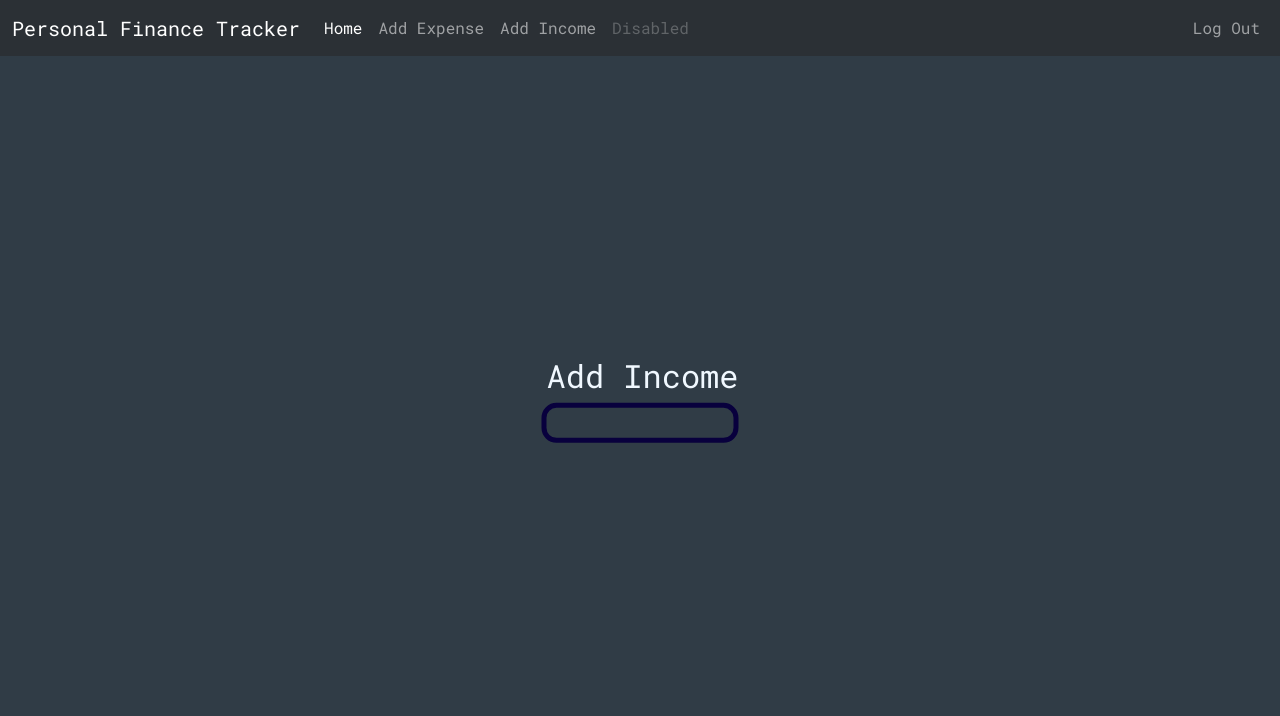
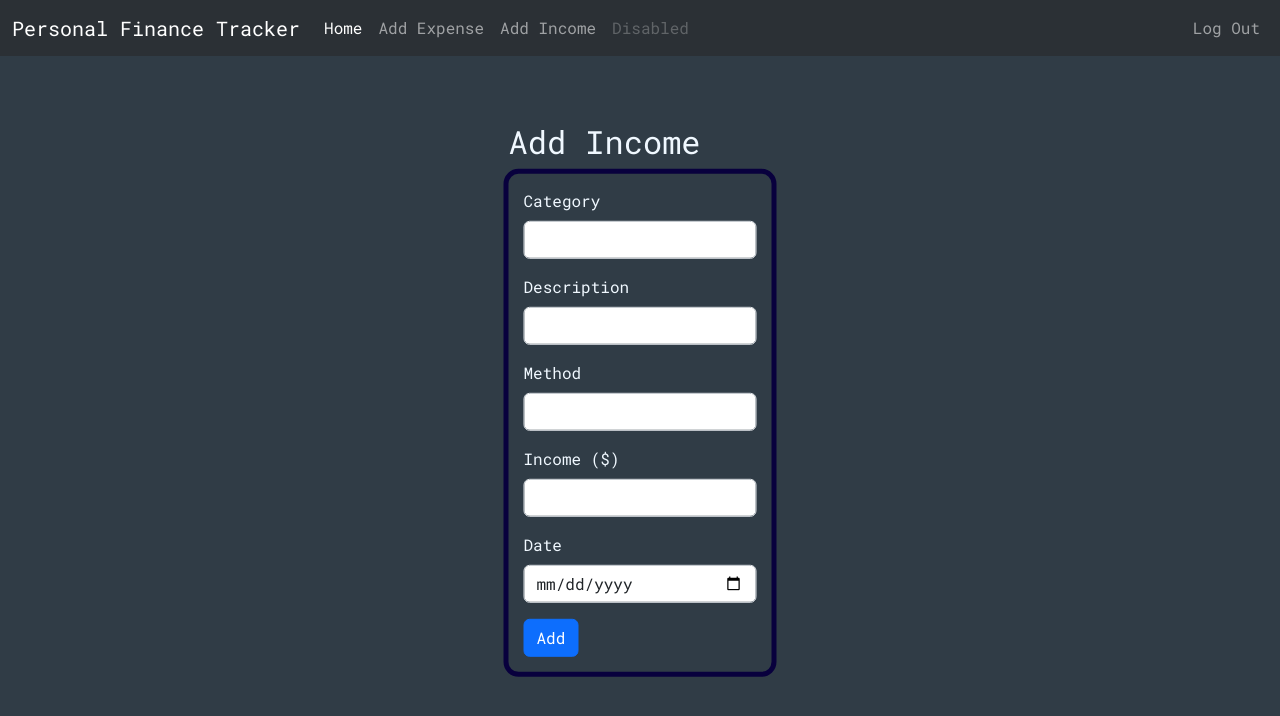
Before and after one commit to Carbar14/Personal-Finance-Tracker, a Flask app: page /add-income in a window 1280 px wide. Shown: the top 716 px of the page. Run offline with Flask 3, Linux system fonts and the light colour scheme; a user stored in the database is signed in.

Commit message:
Built Add Income form

```diff
--- a/templates/addExpense.html
+++ b/templates/addExpense.html
@@ -1,7 +1,5 @@
 <!-- layout -->
 {% extends "layout.html" %}
-<!-- Title -->
-{% block title %}Add Expense{% endblock %}
 
 <!-- Main -->
 {% block body %}
--- a/templates/addIncome.html
+++ b/templates/addIncome.html
@@ -1,14 +1,54 @@
+<!-- layout -->
 {% extends "layout.html" %}
-
-<!-- Title -->
-{% block title %}Add Income{% endblock %}
 
 <!-- Main -->
 {% block body %}
 
 <div class="cont center">
   <h2 style="padding-left: 5px">Add Income</h2>
-  <div class="formBox"></div>
+  <div class="formBox">
+    <form action="/add-income" method="post">
+      <div class="mb-3">
+        <label for="category" class="form-label">Category</label>
+        <input type="text" class="form-control" name="category" id="category" />
+      </div>
+      <div class="mb-3">
+        <label for="description" class="form-label">Description</label>
+        <input
+          type="text"
+          class="form-control"
+          name="description"
+          id="description"
+        />
+      </div>
+      <div class="mb-3">
+        <label for="method" class="form-label">Method</label>
+        <input type="text" class="form-control" name="method" id="method" />
+      </div>
+      <div class="mb-3">
+        <label for="income" class="form-label">Income ($)</label>
+        <input
+          type="number"
+          step="0.01"
+          min="0"
+          class="form-control"
+          name="income"
+          id="income"
+          required
+        />
+      </div>
+      <div class="mb-3">
+        <label for="date" class="form-label">Date</label>
+        <input
+          type="date"
+          class="form-control"
+          name="date"
+          id="date"
+          required
+        />
+      </div>
+      <button type="submit" class="btn btn-primary">Add</button>
+    </form>
+  </div>
 </div>
-
 {% endblock %}
```
Also changed, not shown: templates/index.html (+11 -1 lines), database.db, 2 other files.
